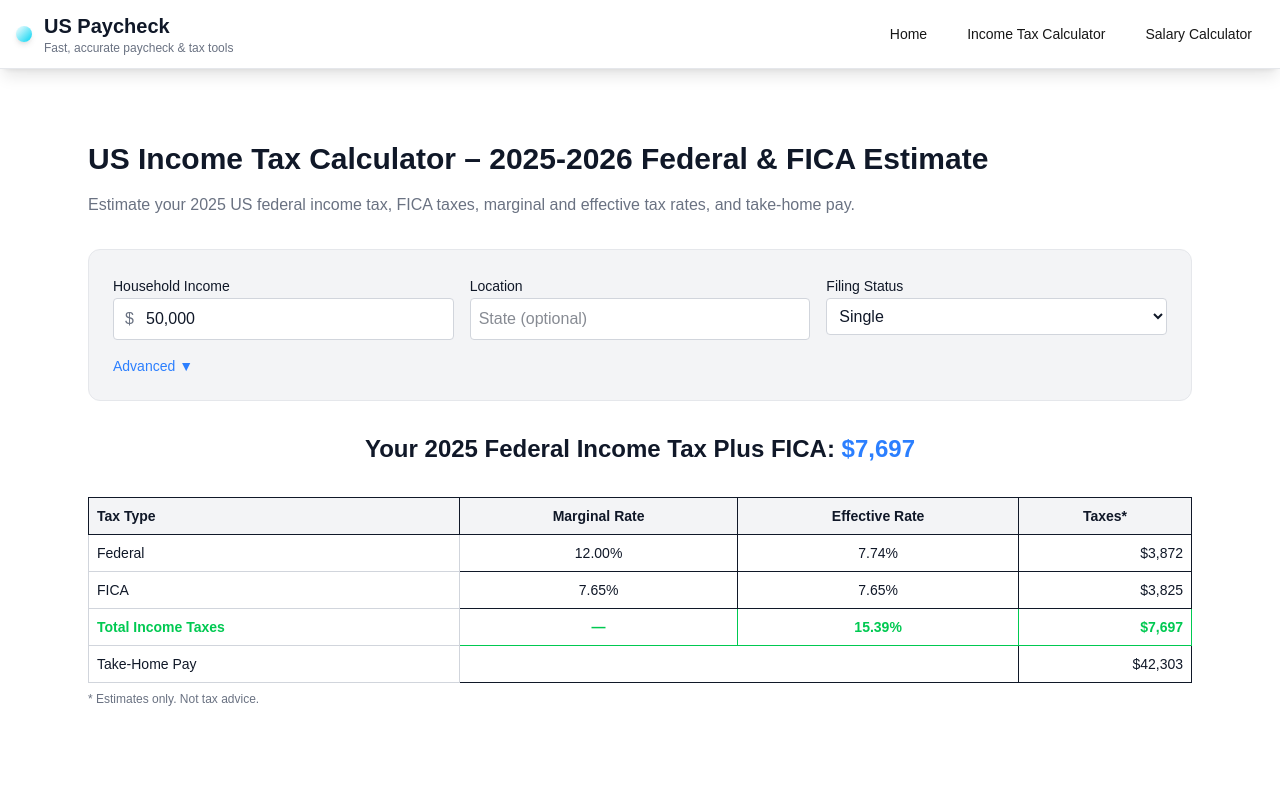
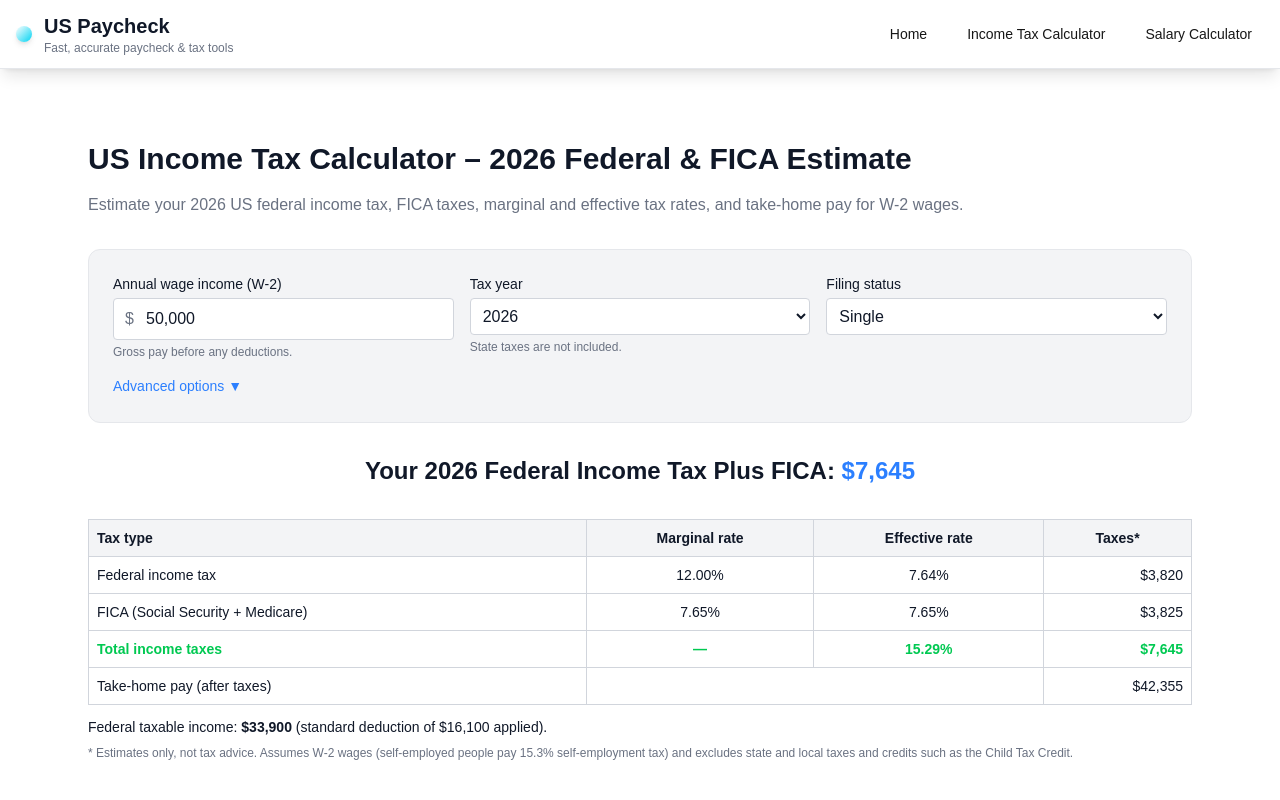
Before and after one commit to prakashydv01/Paycheck, a Next.js app: page /income-tax-calculator in a window 1280 px wide. Shown: the top 800 px of the page. Built offline with nearby package versions, Linux system fonts and the light colour scheme.

Commit message:
calc update

```diff
--- a/app/components/incomeTaxCalc.tsx
+++ b/app/components/incomeTaxCalc.tsx
@@ -1,372 +1,340 @@
 "use client";
 
-import { useState, useEffect } from "react";
+import React, { useEffect, useMemo, useState } from "react";
 
 /* ================= TYPES ================= */
-type FilingStatus = "single" | "married" | "head";
+type FilingStatus = "single" | "married" | "married_separate" | "head";
+type TaxYear = "2025" | "2026";
+type Bracket = { rate: number; limit: number };
 
-/* ================= CONSTANTS ================= */
-/**
- * SmartAsset-style projected 2025 standard deductions
- * (NOT IRS final numbers – this is intentional for parity)
+/* ================= TAX DATA (update every January) =================
+ * 2025: IRS Rev. Proc. 2024-40 as amended by the One Big Beautiful Bill Act
+ * 2026: IRS Rev. Proc. 2025-32
+ * Wage base: SSA. Contribution limits: IRS Notice 2024-80 / 2025-67.
  */
-const STANDARD_DEDUCTION: Record<FilingStatus, number> = {
-  single: 15900,
-  married: 31800,
-  head: 23900,
+const RATES = [0.1, 0.12, 0.22, 0.24, 0.32, 0.35, 0.37];
+const mk = (limits: number[]): Bracket[] =>
+  RATES.map((rate, i) => ({ rate, limit: i < limits.length ? limits[i] : Infinity }));
+
+type YearData = {
+  standardDeduction: Record<FilingStatus, number>;
+  brackets: Record<FilingStatus, Bracket[]>;
+  ssWageBase: number;
+  limit401k: number;
+  limitIra: number;
 };
 
-const FEDERAL_BRACKETS: Record<
-  FilingStatus,
-  { rate: number; limit: number }[]
-> = {
-  single: [
-    { rate: 0.1, limit: 11000 },
-    { rate: 0.12, limit: 44725 },
-    { rate: 0.22, limit: 95375 },
-    { rate: 0.24, limit: 182100 },
-    { rate: 0.32, limit: 231250 },
-    { rate: 0.35, limit: 578125 },
-    { rate: 0.37, limit: Infinity },
-  ],
-  married: [
-    { rate: 0.1, limit: 22000 },
-    { rate: 0.12, limit: 89450 },
-    { rate: 0.22, limit: 190750 },
-    { rate: 0.24, limit: 364200 },
-    { rate: 0.32, limit: 462500 },
-    { rate: 0.35, limit: 693750 },
-    { rate: 0.37, limit: Infinity },
-  ],
-  head: [
-    { rate: 0.1, limit: 15700 },
-    { rate: 0.12, limit: 59850 },
-    { rate: 0.22, limit: 95350 },
-    { rate: 0.24, limit: 182100 },
-    { rate: 0.32, limit: 231250 },
-    { rate: 0.35, limit: 578100 },
-    { rate: 0.37, limit: Infinity },
-  ],
+const TAX_DATA: Record<TaxYear, YearData> = {
+  "2025": {
+    standardDeduction: { single: 15750, married: 31500, married_separate: 15750, head: 23625 },
+    brackets: {
+      single: mk([11925, 48475, 103350, 197300, 250525, 626350]),
+      married: mk([23850, 96950, 206700, 394600, 501050, 751600]),
+      married_separate: mk([11925, 48475, 103350, 197300, 250525, 375800]),
+      head: mk([17000, 64850, 103350, 197300, 250500, 626350]),
+    },
+    ssWageBase: 176100,
+    limit401k: 23500,
+    limitIra: 7000,
+  },
+  "2026": {
+    standardDeduction: { single: 16100, married: 32200, married_separate: 16100, head: 24150 },
+    brackets: {
+      single: mk([12400, 50400, 105700, 201775, 256225, 640600]),
+      married: mk([24800, 100800, 211400, 403550, 512450, 768700]),
+      married_separate: mk([12400, 50400, 105700, 201775, 256225, 384350]),
+      head: mk([17700, 67450, 105700, 201750, 256200, 640600]),
+    },
+    ssWageBase: 184500,
+    limit401k: 24500,
+    limitIra: 7500,
+  },
 };
 
-const SOCIAL_SECURITY_CAP = 168600;
+const ADDL_MEDICARE_THRESHOLD: Record<FilingStatus, number> = {
+  single: 200000,
+  head: 200000,
+  married: 250000,
+  married_separate: 125000,
+};
 
 /* ================= HELPERS ================= */
-function calculateFederalTax(
-  taxableIncome: number,
-  status: FilingStatus
-) {
+function bracketTax(taxable: number, brackets: Bracket[]): number {
   let tax = 0;
-  let last = 0;
-
-  for (const bracket of FEDERAL_BRACKETS[status]) {
-    if (taxableIncome <= bracket.limit) {
-      tax += Math.round((taxableIncome - last) * bracket.rate);
-      break;
-    }
-    tax += Math.round((bracket.limit - last) * bracket.rate);
-    last = bracket.limit;
+  let lower = 0;
+  for (const { rate, limit } of brackets) {
+    if (taxable <= lower) break;
+    tax += (Math.min(taxable, limit) - lower) * rate;
+    lower = limit;
   }
-
   return tax;
 }
 
-function getMarginalRate(
-  taxableIncome: number,
-  status: FilingStatus
-) {
-  for (const bracket of FEDERAL_BRACKETS[status]) {
-    if (taxableIncome <= bracket.limit) {
-      return bracket.rate;
-    }
-  }
-  return 0;
+function marginalRate(taxable: number, brackets: Bracket[]): number {
+  for (const b of brackets) if (taxable <= b.limit) return b.rate;
+  return brackets[brackets.length - 1].rate;
 }
+
+const parseMoney = (v: string) => {
+  const n = parseFloat(v.replace(/[^0-9.]/g, ""));
+  return Number.isFinite(n) && n > 0 ? n : 0;
+};
+const fmt = (n: number) => "$" + Math.round(n).toLocaleString("en-US");
+const pct = (part: number, whole: number) => (whole > 0 ? ((part / whole) * 100).toFixed(2) : "0.00") + "%";
 
 /* ================= COMPONENT ================= */
 export default function IncomeTaxCalculator() {
   const [isDarkMode, setIsDarkMode] = useState(false);
   const [income, setIncome] = useState(50000);
   const [status, setStatus] = useState<FilingStatus>("single");
-  const [location, setLocation] = useState("");
+  const [taxYear, setTaxYear] = useState<TaxYear>("2026");
+  const [earners, setEarners] = useState<1 | 2>(1);
   const [advanced, setAdvanced] = useState(false);
   const [k401, setK401] = useState(0);
   const [ira, setIra] = useState(0);
   const [itemized, setItemized] = useState(0);
 
-  /* ---------- DARK MODE ---------- */
   useEffect(() => {
-    if (typeof window !== "undefined") {
-      const media = window.matchMedia("(prefers-color-scheme: dark)");
-      setIsDarkMode(media.matches);
-      const handler = (e: MediaQueryListEvent) =>
-        setIsDarkMode(e.matches);
-      media.addEventListener("change", handler);
-      return () => media.removeEventListener("change", handler);
-    }
+    if (typeof window === "undefined") return;
+    const media = window.matchMedia("(prefers-color-scheme: dark)");
+    setIsDarkMode(media.matches);
+    const handler = (e: MediaQueryListEvent) => setIsDarkMode(e.matches);
+    media.addEventListener("change", handler);
+    return () => media.removeEventListener("change", handler);
   }, []);
 
-  /* ---------- HANDLE INCOME INPUT ---------- */
-  const handleIncomeChange = (e: React.ChangeEvent<HTMLInputElement>) => {
-    const value = e.target.value;
+  const data = TAX_DATA[taxYear];
+  const isMarried = status === "married";
 
-    // Remove the $ sign and any non-numeric characters except decimal point
-    const numericValue = value.replace(/[^0-9.]/g, '');
+  const calc = useMemo(() => {
+    // Contributions are capped at the annual limit and cannot exceed income
+    const k401Used = Math.min(k401, data.limit401k, income);
+    const iraUsed = Math.min(ira, data.limitIra, Math.max(0, income - k401Used));
 
-    // If the field is empty or just contains "$", set to 0
-    if (!numericValue || numericValue === '') {
-      setIncome(0);
-    } else {
-      // Parse the numeric value
-      const num = parseFloat(numericValue);
-      setIncome(isNaN(num) ? 0 : num);
-    }
-  };
+    const standard = data.standardDeduction[status];
+    const deduction = Math.max(standard, itemized);
+    const usingItemized = itemized > standard;
 
-  /* ---------- TAXABLE INCOME ---------- */
-  const deduction = Math.max(
-    STANDARD_DEDUCTION[status],
-    itemized
-  );
+    // 401(k) and deductible IRA reduce federal taxable income, but 401(k) is NOT exempt from FICA
+    const taxableIncome = Math.max(0, income - k401Used - iraUsed - deduction);
+    const brackets = data.brackets[status];
+    const federalTax = Math.round(bracketTax(taxableIncome, brackets));
+    const federalMarginal = marginalRate(taxableIncome, brackets);
 
-  const taxableIncome = Math.max(
-    income - deduction - k401 - ira,
-    0
-  );
+    // FICA: Social Security cap applies per earner
+    const earnerCount = isMarried ? earners : 1;
+    const perEarner = income / earnerCount;
+    const socialSecurity = Math.round(Math.min(perEarner, data.ssWageBase) * earnerCount * 0.062);
+    const medicare = Math.round(income * 0.0145);
+    const addlThreshold = ADDL_MEDICARE_THRESHOLD[status];
+    const addlMedicare = Math.round(Math.max(0, income - addlThreshold) * 0.009);
+    const fica = socialSecurity + medicare + addlMedicare;
 
-  /* ---------- FEDERAL TAX ---------- */
-  const federalTax = calculateFederalTax(
-    taxableIncome,
-    status
-  );
+    const ficaMarginal =
+      (perEarner < data.ssWageBase ? 0.062 : 0) + 0.0145 + (income > addlThreshold ? 0.009 : 0);
 
-  /* ---------- FICA (SMARTASSET-STYLE ROUNDING) ---------- */
-  const socialSecurityTax = Math.round(
-    Math.min(income, SOCIAL_SECURITY_CAP) * 0.062
-  );
-
-  const medicareTax = Math.round(income * 0.0145);
-
-  const additionalMedicare = Math.round(
-    (status === "married"
-      ? Math.max(income - 250000, 0)
-      : Math.max(income - 200000, 0)) * 0.009
-  );
-
-  const ficaTax =
-    socialSecurityTax + medicareTax + additionalMedicare;
-
-  const totalTax = federalTax + ficaTax;
-
-  /* ---------- RATES ---------- */
-  const marginalRate =
-    getMarginalRate(taxableIncome, status) * 100;
-
-  const effectiveRate =
-    income > 0 ? (totalTax / income) * 100 : 0;
-
-  /* ---------- FINAL VALUES ---------- */
-  const incomeAfterTax = income - totalTax;
-  const retirementContributions = k401 + ira;
-  const takeHomePay = incomeAfterTax;
+    const totalTax = federalTax + fica;
+    const contributions = k401Used + iraUsed;
+    return {
+      k401Used, iraUsed, standard, deduction, usingItemized, taxableIncome,
+      federalTax, federalMarginal, fica, ficaMarginal, totalTax, contributions,
+      takeHome: income - totalTax,
+      takeHomeAfterContrib: income - totalTax - contributions,
+    };
+  }, [income, status, earners, isMarried, k401, ira, itemized, data]);
 
   /* ---------- THEME ---------- */
-  const themeClasses = isDarkMode
-    ? "bg-gray-900 text-white"
-    : "bg-white text-gray-900";
-
+  const themeClasses = isDarkMode ? "bg-gray-900 text-white" : "bg-white text-gray-900";
   const inputClasses = isDarkMode
     ? "bg-gray-800 border-gray-700 text-white"
     : "bg-white border-gray-300 text-gray-900";
+  const cardClasses = isDarkMode ? "bg-gray-800 border-gray-700" : "bg-gray-100 border-gray-200";
+  const headerClasses = isDarkMode ? "bg-gray-800" : "bg-gray-100";
+  const borderColor = isDarkMode ? "border-gray-700" : "border-gray-300";
+  const cell = `border p-2 ${borderColor}`;
+  const labelCls = "block text-sm font-medium mb-1";
+  const hintCls = "text-xs text-gray-500 mt-1";
 
-  const cardClasses = isDarkMode
-    ? "bg-gray-800 border-gray-700"
-    : "bg-gray-100 border-gray-200";
-
-  const tableHeaderClasses = isDarkMode
-    ? "bg-gray-800"
-    : "bg-gray-100";
-
-  const tableRowClasses = isDarkMode
-    ? "border-gray-700"
-    : "border-gray-300";
+  const moneyInput = (
+    id: string,
+    value: number,
+    onChange: (n: number) => void,
+    placeholder = "0"
+  ) => (
+    <div className="relative">
+      <span className="absolute left-3 top-1/2 -translate-y-1/2 text-gray-500">$</span>
+      <input
+        id={id}
+        type="text"
+        inputMode="decimal"
+        value={value === 0 ? "" : value.toLocaleString("en-US")}
+        placeholder={placeholder}
+        onChange={(e) => onChange(parseMoney(e.target.value))}
+        className={`w-full border rounded p-2 pl-8 ${inputClasses}`}
+      />
+    </div>
+  );
 
   return (
-    <section
-      className={`max-w-6xl mx-auto p-6 ${themeClasses} min-h-screen mt-12`}
-    >
-      {/* SEO */}
-      <h1 className="text-3xl font-bold mb-4">
-        US Income Tax Calculator – 2025-2026 Federal & FICA Estimate
-      </h1>
-
+    <section className={`max-w-6xl mx-auto p-6 ${themeClasses} min-h-screen mt-12`}>
+      <h1 className="text-3xl font-bold mb-4">US Income Tax Calculator – {taxYear} Federal &amp; FICA Estimate</h1>
       <p className="text-gray-500 mb-8">
-        Estimate your 2025 US federal income tax, FICA taxes,
-        marginal and effective tax rates, and take-home pay.
-
+        Estimate your {taxYear} US federal income tax, FICA taxes, marginal and effective tax rates, and take-home pay
+        for W-2 wages.
       </p>
 
       {/* INPUT CARD */}
       <div className={`${cardClasses} p-6 rounded-xl border`}>
         <div className="grid md:grid-cols-3 gap-4">
           <div>
-            <label className="text-sm font-medium">
-              Household Income
+            <label htmlFor="income" className={labelCls}>
+              {isMarried ? "Household wage income (per year)" : "Annual wage income (W-2)"}
             </label>
-            <div className="relative">
-              <div className="absolute left-3 top-1/2 transform -translate-y-1/2 text-gray-500">
-                $
-              </div>
-              <input
-                type="text"
-                value={income === 0 ? "" : income.toLocaleString()}
-                onChange={handleIncomeChange}
-                placeholder="Enter amount"
-                className={`w-full border rounded p-2 pl-8 ${inputClasses}`}
-                onFocus={(e) => {
-                  if (income === 0) {
-                    e.target.value = "";
-                  }
-                }}
-              />
-            </div>
+            {moneyInput("income", income, setIncome, "Enter amount")}
+            <p className={hintCls}>Gross pay before any deductions.</p>
           </div>
 
           <div>
-            <label className="text-sm font-medium">
-              Location
-            </label>
-            <input
-              value={location}
-              placeholder="State (optional)"
-              onChange={(e) => setLocation(e.target.value)}
+            <label htmlFor="taxYear" className={labelCls}>Tax year</label>
+            <select
+              id="taxYear"
+              value={taxYear}
+              onChange={(e) => setTaxYear(e.target.value as TaxYear)}
               className={`w-full border rounded p-2 ${inputClasses}`}
-            />
+            >
+              <option value="2026">2026</option>
+              <option value="2025">2025</option>
+            </select>
+            <p className={hintCls}>State taxes are not included.</p>
           </div>
 
           <div>
-            <label className="text-sm font-medium">
-              Filing Status
-            </label>
+            <label htmlFor="status" className={labelCls}>Filing status</label>
             <select
+              id="status"
               value={status}
-              onChange={(e) =>
-                setStatus(e.target.value as FilingStatus)
-              }
+              onChange={(e) => setStatus(e.target.value as FilingStatus)}
               className={`w-full border rounded p-2 ${inputClasses}`}
             >
               <option value="single">Single</option>
               <option value="married">Married Filing Jointly</option>
+              <option value="married_separate">Married Filing Separately</option>
               <option value="head">Head of Household</option>
             </select>
           </div>
         </div>
 
-        <div
-          className="text-blue-500 text-sm cursor-pointer mt-4"
+        {isMarried && (
+          <div className="mt-4 md:w-1/3">
+            <label htmlFor="earners" className={labelCls}>Number of earners</label>
+            <select
+              id="earners"
+              value={earners}
+              onChange={(e) => setEarners(Number(e.target.value) as 1 | 2)}
+              className={`w-full border rounded p-2 ${inputClasses}`}
+            >
+              <option value={1}>1 earner</option>
+              <option value={2}>2 earners (income split evenly)</option>
+            </select>
+            <p className={hintCls}>The Social Security wage cap applies to each earner separately.</p>
+          </div>
+        )}
+
+        <button
+          type="button"
+          className="text-blue-500 text-sm mt-4"
           onClick={() => setAdvanced(!advanced)}
+          aria-expanded={advanced}
         >
-          Advanced {advanced ? "▲" : "▼"}
-        </div>
+          Advanced options {advanced ? "▲" : "▼"}
+        </button>
 
         {advanced && (
           <div className="grid md:grid-cols-3 gap-4 mt-4">
-            <input
-              type="number"
-              placeholder="401(k)"
-              value={k401}
-              onChange={(e) => setK401(+e.target.value)}
-              className={`border rounded p-2 ${inputClasses}`}
-            />
-            <input
-              type="number"
-              placeholder="IRA"
-              value={ira}
-              onChange={(e) => setIra(+e.target.value)}
-              className={`border rounded p-2 ${inputClasses}`}
-            />
-            <input
-              type="number"
-              placeholder="Itemized Deductions"
-              value={itemized}
-              onChange={(e) => setItemized(+e.target.value)}
-              className={`border rounded p-2 ${inputClasses}`}
-            />
+            <div>
+              <label htmlFor="k401" className={labelCls}>Traditional 401(k) contributions (annual)</label>
+              {moneyInput("k401", k401, setK401)}
+              <p className={hintCls}>
+                Reduces federal taxable income but not FICA. Limit {fmt(data.limit401k)} (catch-up not included).
+              </p>
+            </div>
+            <div>
+              <label htmlFor="ira" className={labelCls}>Deductible traditional IRA (annual)</label>
+              {moneyInput("ira", ira, setIra)}
+              <p className={hintCls}>
+                Limit {fmt(data.limitIra)}. Assumes the full amount is deductible (income limits may apply if you have a
+                workplace plan).
+              </p>
+            </div>
+            <div>
+              <label htmlFor="itemized" className={labelCls}>Itemized deductions (annual)</label>
+              {moneyInput("itemized", itemized, setItemized)}
+              <p className={hintCls}>
+                Used only if larger than the {fmt(calc.standard)} standard deduction.
+              </p>
+            </div>
           </div>
         )}
       </div>
 
       {/* RESULT */}
       <div className="text-center mt-8 text-2xl font-semibold">
-        Your 2025 Federal Income Tax Plus FICA:{" "}
-        <span className="text-blue-500">
-          ${totalTax.toLocaleString()}
-        </span>
+        Your {taxYear} Federal Income Tax Plus FICA:{" "}
+        <span className="text-blue-500">{fmt(calc.totalTax)}</span>
       </div>
 
       {/* BREAKDOWN */}
       <div className="mt-8 overflow-x-auto">
-        <table className="w-full border text-sm">
-          <thead className={tableHeaderClasses}>
+        <table className="w-full border text-sm" style={{ borderCollapse: "collapse" }}>
+          <thead className={headerClasses}>
             <tr>
-              <th className="border p-2 text-left">Tax Type</th>
-              <th className="border p-2">Marginal Rate</th>
-              <th className="border p-2">Effective Rate</th>
-              <th className="border p-2"> Taxes*</th>
+              <th className={`${cell} text-left`}>Tax type</th>
+              <th className={cell}>Marginal rate</th>
+              <th className={cell}>Effective rate</th>
+              <th className={cell}>Taxes*</th>
             </tr>
           </thead>
           <tbody>
             <tr>
-              <td className={`border p-2 ${tableRowClasses}`}>Federal</td>
-              <td className="border p-2 text-center">
-                {marginalRate.toFixed(2)}%
-              </td>
-              <td className="border p-2 text-center">
-                {(federalTax / income * 100).toFixed(2)}%
-              </td>
-              <td className="border p-2 text-right">
-                ${federalTax.toLocaleString()}
-              </td>
+              <td className={cell}>Federal income tax</td>
+              <td className={`${cell} text-center`}>{(calc.federalMarginal * 100).toFixed(2)}%</td>
+              <td className={`${cell} text-center`}>{pct(calc.federalTax, income)}</td>
+              <td className={`${cell} text-right`}>{fmt(calc.federalTax)}</td>
             </tr>
-
             <tr>
-              <td className={`border p-2 ${tableRowClasses}`}>FICA</td>
-              <td className="border p-2 text-center">7.65%</td>
-              <td className="border p-2 text-center">
-                {(ficaTax / income * 100).toFixed(2)}%
-              </td>
-              <td className="border p-2 text-right">
-                ${ficaTax.toLocaleString()}
-              </td>
+              <td className={cell}>FICA (Social Security + Medicare)</td>
+              <td className={`${cell} text-center`}>{(calc.ficaMarginal * 100).toFixed(2)}%</td>
+              <td className={`${cell} text-center`}>{pct(calc.fica, income)}</td>
+              <td className={`${cell} text-right`}>{fmt(calc.fica)}</td>
             </tr>
-
             <tr className="font-semibold text-green-500">
-              <td className={`border p-2 ${tableRowClasses}`}>
-                Total Income Taxes
-              </td>
-              <td className="border p-2 text-center">—</td>
-              <td className="border p-2 text-center">
-                {effectiveRate.toFixed(2)}%
-              </td>
-              <td className="border p-2 text-right">
-                ${totalTax.toLocaleString()}
-              </td>
+              <td className={cell}>Total income taxes</td>
+              <td className={`${cell} text-center`}>—</td>
+              <td className={`${cell} text-center`}>{pct(calc.totalTax, income)}</td>
+              <td className={`${cell} text-right`}>{fmt(calc.totalTax)}</td>
             </tr>
-
             <tr>
-              <td className={`border p-2 ${tableRowClasses}`}>
-                Take-Home Pay
-              </td>
-              <td colSpan={2} className="border p-2" />
-              <td className="border p-2 text-right">
-                ${takeHomePay.toLocaleString()}
-              </td>
+              <td className={cell}>Take-home pay (after taxes)</td>
+              <td className={cell} colSpan={2}></td>
+              <td className={`${cell} text-right`}>{fmt(calc.takeHome)}</td>
             </tr>
+            {calc.contributions > 0 && (
+              <tr>
+                <td className={cell}>After retirement contributions</td>
+                <td className={cell} colSpan={2}></td>
+                <td className={`${cell} text-right`}>{fmt(calc.takeHomeAfterContrib)}</td>
+              </tr>
+            )}
           </tbody>
         </table>
 
+        <p className="text-sm mt-3">
+          Federal taxable income: <strong>{fmt(calc.taxableIncome)}</strong> (
+          {calc.usingItemized ? "itemized" : "standard"} deduction of {fmt(calc.deduction)} applied).
+        </p>
         <p className="text-xs text-gray-500 mt-2">
-          * Estimates only. Not tax advice.
+          * Estimates only, not tax advice. Assumes W-2 wages (self-employed people pay 15.3% self-employment tax) and
+          excludes state and local taxes and credits such as the Child Tax Credit.
         </p>
       </div>
     </section>
--- a/app/components/paycheckCalc.tsx
+++ b/app/components/paycheckCalc.tsx
@@ -499,7 +499,7 @@ export default function PaycheckCalculator(): React.ReactElement {
                         <Cell key={`cell-${index}`} fill={palette[index % palette.length]} />
                       ))}
                     </Pie>
-                    <Tooltip formatter={(value: number) => fmt(value)} />
+                    <Tooltip formatter={(value) => fmt(Number(value))} />
                     <Legend verticalAlign="bottom" layout="horizontal" />
                   </PieChart>
                 </ResponsiveContainer>
```
